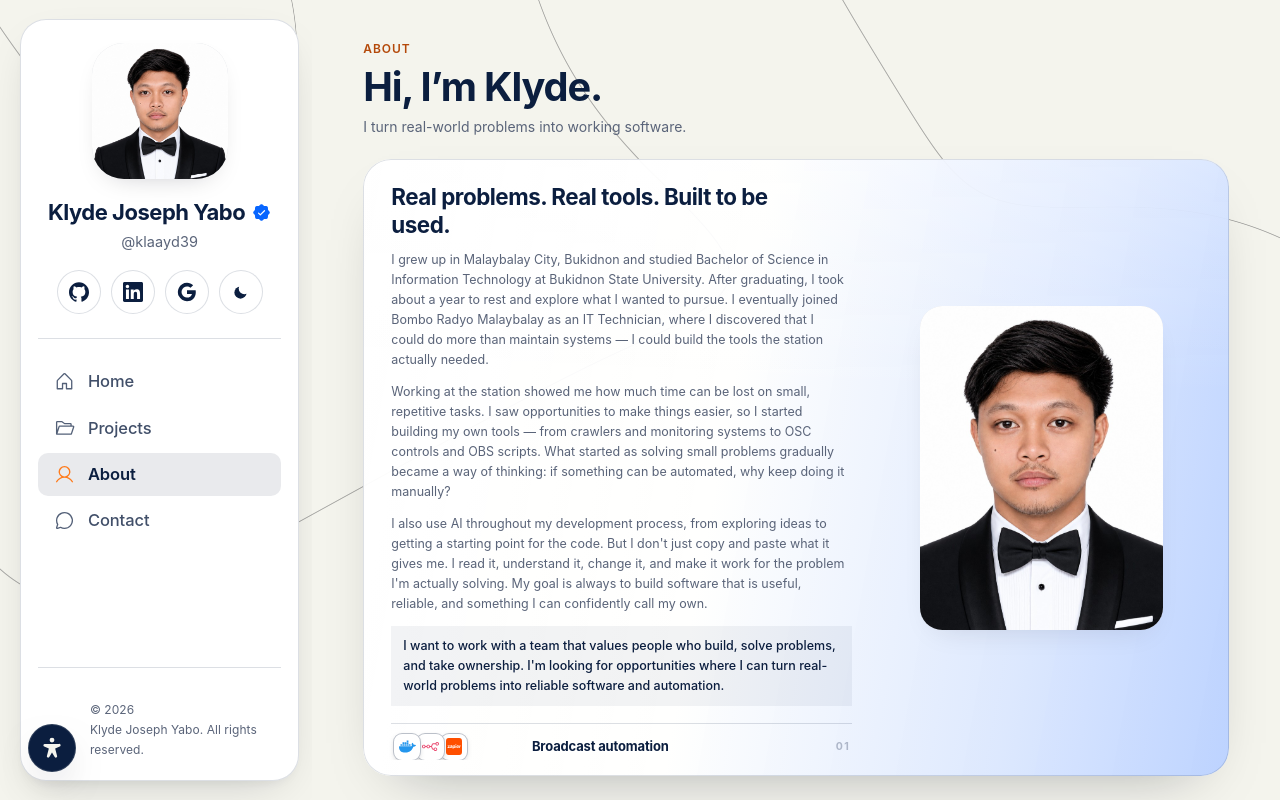
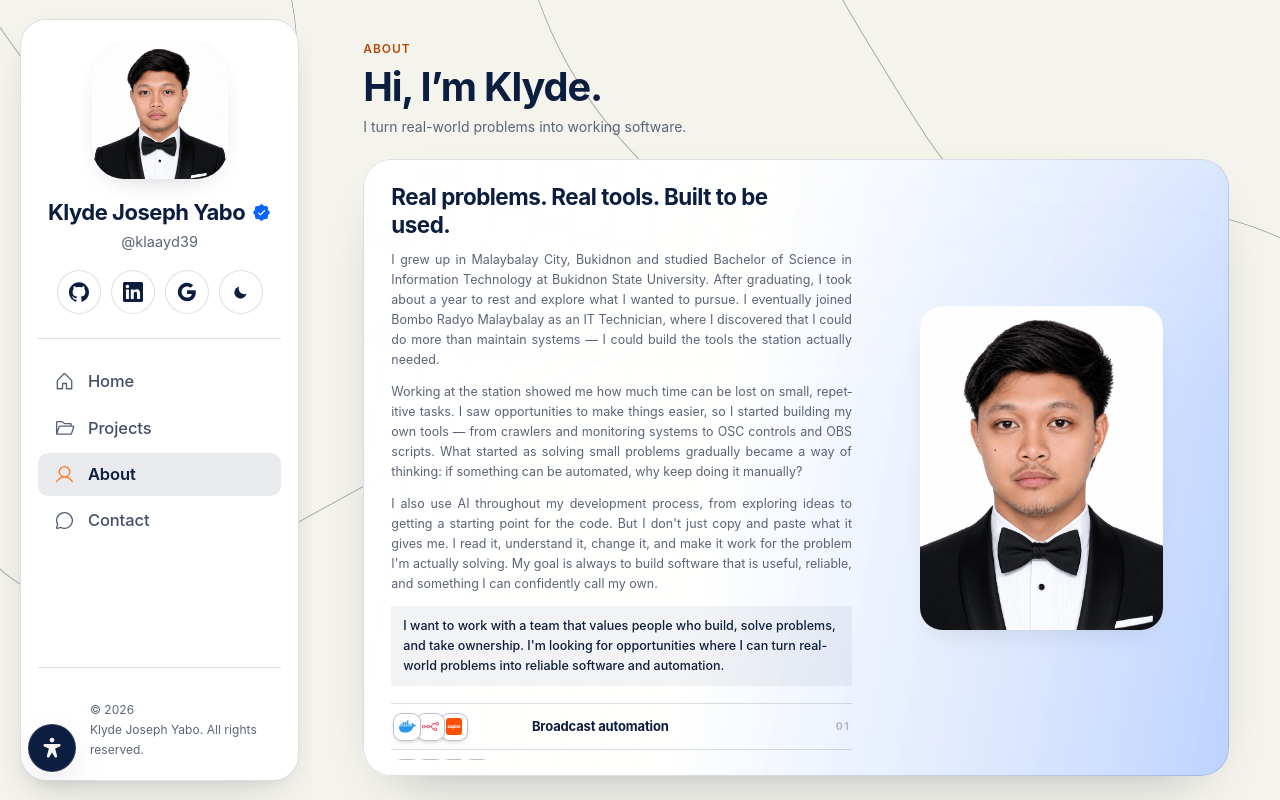
Before and after one commit to klaayd39/new-portfolio, a React (Vite) app: page /about in a window 1280 px wide. Built offline with nearby package versions, Linux system fonts and the light colour scheme.

Commit message:
Justify About story paragraphs in the glass column.
Use full-width justified body text on wider viewports and keep left alignment on very narrow phones.

Co-authored-by: Cursor <cursoragent@cursor.com>

```diff
--- a/src/components/AboutGrid.tsx
+++ b/src/components/AboutGrid.tsx
@@ -71,7 +71,7 @@ export default function AboutGrid() {
           <p className="agrid__lead">{ABOUT_PULL_QUOTE}</p>
 
           {ABOUT_PARAGRAPHS.map((para) => (
-            <p key={para.slice(0, 24)} className="agrid__note">
+            <p key={para.slice(0, 24)} className="agrid__note agrid__note--justify">
               {para}
             </p>
           ))}
--- a/src/styles/about-grid.css
+++ b/src/styles/about-grid.css
@@ -122,6 +122,20 @@
   line-height: 1.6;
   color: var(--muted);
   flex: 0 0 auto;
+}
+/* Long-form story: flush edges in the glass column; narrow phones stay ragged-right. */
+.agrid__note--justify {
+  max-width: none;
+  text-align: justify;
+  text-justify: inter-word;
+  hyphens: auto;
+  -webkit-hyphens: auto;
+}
+@media (max-width: 479px) {
+  .agrid__note--justify {
+    text-align: left;
+    hyphens: none;
+  }
 }
 .agrid__note strong { color: var(--navy); font-weight: 700; }
 .agrid__link {
```
